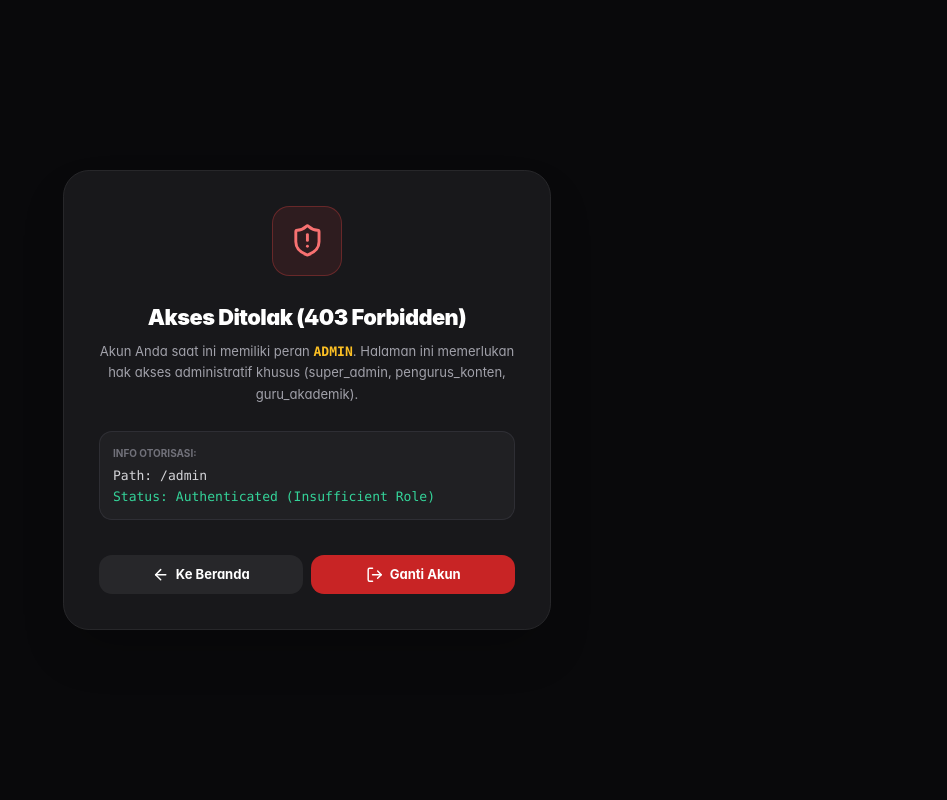
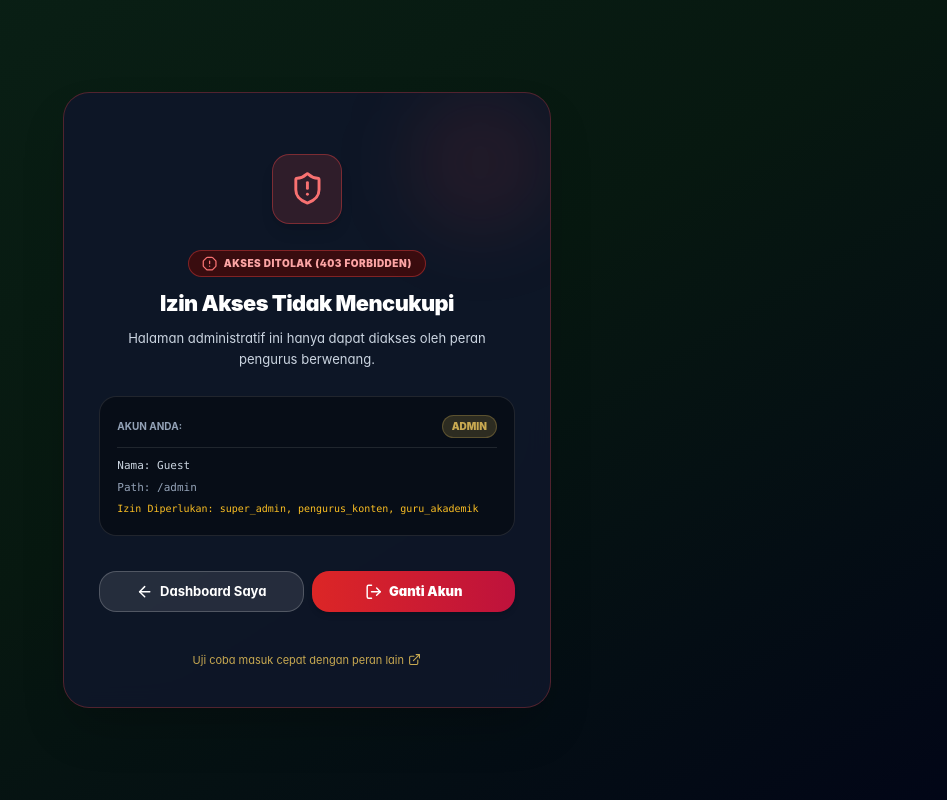
Before and after one commit to myalfian/newPPJM, a React (Vite) app: page /admin in a window 1280 px wide. Shown: the whole page, without its empty margins (333-1280 px from the left). Built offline with nearby package versions, Linux system fonts and the light colour scheme; sample sign-in values are in the browser's storage.

Commit message:
feat(security): harden RoleGuard with multi-tier 4-role hierarchy and granular module-level route protection

```diff
--- a/src/components/auth/RoleGuard.tsx
+++ b/src/components/auth/RoleGuard.tsx
@@ -1,85 +1,204 @@
-import React from 'react';
+import React, { useEffect, useMemo } from 'react';
 import { Navigate, useLocation, Link } from 'react-router-dom';
 import { useAuth } from '../../context/AuthContext';
 import { UserRole } from '../../lib/supabase';
-import { ShieldAlert, ArrowLeft, LogOut, Lock } from 'lucide-react';
+import {
+  ShieldAlert,
+  ArrowLeft,
+  LogOut,
+  Lock,
+  ShieldCheck,
+  AlertOctagon,
+  Sparkles,
+  ExternalLink,
+  Crown,
+  KeyRound,
+  UserCheck
+} from 'lucide-react';
 
-interface RoleGuardProps {
+export interface RoleGuardProps {
   children: React.ReactNode;
+  /** Daftar peran yang diizinkan mengakses modul ini */
   allowedRoles?: UserRole[];
+  /** Nama modul untuk pesan error yang lebih informatif (opsional) */
+  moduleName?: string;
+  /** Izinkan santri/user melihat portal tertentu */
+  allowSantri?: boolean;
 }
+
+// Pemetaan Hak Akses Modul Admin Default berdasarkan Jalur URL
+const MODULE_ROLE_POLICIES: Record<string, UserRole[]> = {
+  // Modul Akademik & STEM
+  '/admin/stem': ['super_admin', 'guru_akademik'],
+  '/admin/mandarin': ['super_admin', 'guru_akademik'],
+  '/admin/hafidz': ['super_admin', 'guru_akademik'],
+
+  // Modul Media & Publikasi
+  '/admin/berita': ['super_admin', 'pengurus_konten'],
+  '/admin/galeri': ['super_admin', 'pengurus_konten'],
+  '/admin/slider': ['super_admin', 'pengurus_konten'],
+  '/admin/kontak': ['super_admin', 'pengurus_konten'],
+  '/admin/osis': ['super_admin', 'pengurus_konten'],
+  '/admin/ekskul': ['super_admin', 'pengurus_konten'],
+
+  // Modul Bersama Pengurus
+  '/admin': ['super_admin', 'pengurus_konten', 'guru_akademik'],
+  '/admin/dashboard': ['super_admin', 'pengurus_konten', 'guru_akademik'],
+  '/admin/profil': ['super_admin', 'pengurus_konten', 'guru_akademik'],
+  '/admin/agenda': ['super_admin', 'pengurus_konten', 'guru_akademik'],
+  '/admin/prestasi': ['super_admin', 'pengurus_konten', 'guru_akademik'],
+  '/admin/editor': ['super_admin', 'pengurus_konten', 'guru_akademik'],
+  '/editor': ['super_admin', 'pengurus_konten', 'guru_akademik'],
+};
 
 export const RoleGuard: React.FC<RoleGuardProps> = ({
   children,
-  allowedRoles = ['super_admin', 'pengurus_konten', 'guru_akademik']
+  allowedRoles,
+  moduleName,
+  allowSantri = false,
 }) => {
-  const { isAuthenticated, role, loading, hasRole, signOut } = useAuth();
+  const { isAuthenticated, role, profile, loading, hasRole, signOut } = useAuth();
   const location = useLocation();
 
+  // Evaluasi aturan akses dinamis berdasarkan path URL jika allowedRoles tidak di-passing secara eksplisit
+  const effectiveAllowedRoles = useMemo<UserRole[]>(() => {
+    if (allowedRoles && allowedRoles.length > 0) {
+      return allowSantri ? [...allowedRoles, 'user'] : allowedRoles;
+    }
+
+    // Cocokkan prefix rute di pemetaan kebijakan
+    const currentPath = location.pathname.toLowerCase();
+    for (const [routePrefix, policyRoles] of Object.entries(MODULE_ROLE_POLICIES)) {
+      if (currentPath === routePrefix || currentPath.startsWith(`${routePrefix}/`)) {
+        return allowSantri ? [...policyRoles, 'user'] : policyRoles;
+      }
+    }
+
+    // Default akses pengurus umum
+    return allowSantri
+      ? ['super_admin', 'pengurus_konten', 'guru_akademik', 'user']
+      : ['super_admin', 'pengurus_konten', 'guru_akademik'];
+  }, [allowedRoles, location.pathname, allowSantri]);
+
+  // Catat percobaan akses ilegal ke konsol (Audit Trail Sisi Klien)
+  useEffect(() => {
+    if (!loading && isAuthenticated && role !== 'super_admin' && !effectiveAllowedRoles.includes(role)) {
+      console.warn(`[Security Alert 403] Akun ${profile?.full_name || role} (${role}) mencoba mengakses rute terproteksi: ${location.pathname}. Izin yang dibutuhkan: ${effectiveAllowedRoles.join(', ')}.`);
+    }
+  }, [loading, isAuthenticated, role, effectiveAllowedRoles, location.pathname, profile]);
+
+  // 1. STATE LOADING / VERIFIKASI SESI GOTRUE
   if (loading) {
     return (
-      <div className="min-h-screen bg-zinc-950 flex flex-col items-center justify-center p-4">
-        <div className="w-12 h-12 rounded-2xl bg-gradient-to-tr from-emerald-600 via-gold-400 to-emerald-400 p-0.5 animate-spin">
-          <div className="w-full h-full bg-zinc-950 rounded-2xl flex items-center justify-center">
-            <Lock className="w-5 h-5 text-gold-400 animate-pulse" />
+      <div className="min-h-screen bg-gradient-to-br from-[#0A2116] via-[#05110B] to-slate-950 flex flex-col items-center justify-center p-4">
+        <div className="w-14 h-14 rounded-3xl bg-gradient-to-tr from-[#0E7A4C] via-[#C8A951] to-emerald-400 p-0.5 animate-spin">
+          <div className="w-full h-full bg-[#0A2116] rounded-3xl flex items-center justify-center">
+            <Lock className="w-6 h-6 text-[#C8A951] animate-pulse" />
           </div>
         </div>
-        <p className="mt-4 text-xs font-bold text-zinc-400 tracking-wider uppercase">
-          Memverifikasi Otorisasi Akses...
+        <p className="mt-4 text-xs font-black text-emerald-300 tracking-wider uppercase animate-pulse">
+          Memverifikasi Otorisasi Sesi Pengurus...
         </p>
+        <span className="text-[10px] text-emerald-100/60 font-mono mt-1">
+          Pondok Pesantren Jauharul Maknuun
+        </span>
       </div>
     );
   }
 
-  // If not authenticated, redirect to login page with return url
+  // 2. STATE BELUM LOGIN: REDIRECT KE /ADMIN/LOGIN
   if (!isAuthenticated) {
     return <Navigate to="/admin/login" state={{ from: location }} replace />;
   }
 
-  // If user role is not permitted to access this module/area
-  if (!hasRole(allowedRoles)) {
+  // 3. STATE CEK PERAN (ROLE HIERARCHY):
+  // - super_admin (Level 4 Root) selalu lolos ke seluruh modul
+  // - Peran lain harus terdaftar dalam effectiveAllowedRoles
+  const isAuthorized = role === 'super_admin' || effectiveAllowedRoles.includes(role);
+
+  if (!isAuthorized) {
     return (
-      <div className="min-h-screen bg-zinc-950 text-white flex items-center justify-center p-4">
-        <div className="max-w-md w-full bg-zinc-900 border border-zinc-800 rounded-3xl p-6 sm:p-8 text-center space-y-6 shadow-2xl">
-          <div className="w-16 h-16 rounded-2xl bg-red-500/10 border border-red-500/30 text-red-400 mx-auto flex items-center justify-center">
+      <div className="min-h-screen bg-gradient-to-br from-[#0A2116] via-[#071810] to-slate-950 text-white flex items-center justify-center p-4 sm:p-6">
+        <div className="max-w-md w-full bg-slate-900/90 border border-red-500/30 rounded-3xl p-6 sm:p-8 text-center space-y-6 shadow-2xl backdrop-blur-md relative overflow-hidden">
+
+          {/* Top Decorative Ring */}
+          <div className="absolute top-0 right-0 w-32 h-32 bg-red-500/10 rounded-full blur-2xl pointer-events-none" />
+
+          {/* Icon Badge */}
+          <div className="w-16 h-16 rounded-2xl bg-red-500/15 border border-red-500/40 text-red-400 mx-auto flex items-center justify-center shadow-lg">
             <ShieldAlert className="w-8 h-8" />
           </div>
 
           <div className="space-y-2">
+            <div className="inline-flex items-center gap-1.5 px-3 py-1 rounded-full bg-red-950/80 border border-red-500/40 text-red-300 text-[10px] font-black uppercase tracking-wider">
+              <AlertOctagon className="w-3.5 h-3.5 text-red-400" />
+              <span>Akses Ditolak (403 Forbidden)</span>
+            </div>
             <h2 className="text-xl font-black text-white tracking-tight">
-              Akses Ditolak (403 Forbidden)
+              Izin Akses Tidak Mencukupi
             </h2>
-            <p className="text-xs text-zinc-400 leading-relaxed">
-              Akun Anda saat ini memiliki peran <strong className="text-gold-400 uppercase font-mono">{role}</strong>. Halaman ini memerlukan hak akses administratif khusus ({allowedRoles.join(', ')}).
+            <p className="text-xs text-slate-300 leading-relaxed">
+              {moduleName ? (
+                <>Modul <strong>{moduleName}</strong> memerlukan peran administratif khusus.</>
+              ) : (
+                <>Halaman administratif ini hanya dapat diakses oleh peran pengurus berwenang.</>
+              )}
             </p>
           </div>
 
-          <div className="p-3 rounded-xl bg-zinc-800/60 border border-zinc-700/50 text-left text-xs space-y-1">
-            <div className="text-[10px] uppercase font-bold text-zinc-500">Info Otorisasi:</div>
-            <div className="font-mono text-zinc-300 truncate">Path: {location.pathname}</div>
-            <div className="font-mono text-emerald-400">Status: Authenticated (Insufficient Role)</div>
+          {/* Info Akun yang Sedang Aktif */}
+          <div className="p-4 rounded-2xl bg-black/40 border border-white/10 text-left text-xs space-y-2">
+            <div className="flex items-center justify-between border-b border-white/10 pb-2">
+              <span className="text-[10px] uppercase font-bold text-slate-400">Akun Anda:</span>
+              <span className="px-2 py-0.5 rounded-full text-[10px] font-black uppercase bg-[#C8A951]/20 text-[#C8A951] border border-[#C8A951]/30">
+                {role === 'user' ? 'Santri / User' : role}
+              </span>
+            </div>
+            <div className="space-y-1 font-mono text-[11px]">
+              <div className="text-slate-300 truncate">Nama: {profile?.full_name || 'Pengguna'}</div>
+              <div className="text-slate-400 truncate">Path: {location.pathname}</div>
+              <div className="text-amber-400 text-[10px]">
+                Izin Diperlukan: {effectiveAllowedRoles.map(r => r === 'user' ? 'Santri' : r).join(', ')}
+              </div>
+            </div>
           </div>
 
+          {/* Action Buttons */}
           <div className="flex flex-col sm:flex-row gap-2 pt-2">
             <Link
-              to="/"
-              className="flex-1 inline-flex items-center justify-center gap-1.5 px-4 py-2.5 rounded-xl bg-zinc-800 hover:bg-zinc-700 text-xs font-bold text-white transition-colors"
+              to={role === 'user' ? '/profil' : '/admin/dashboard'}
+              className="flex-1 inline-flex items-center justify-center gap-1.5 px-4 py-2.5 rounded-2xl bg-white/10 hover:bg-white/20 border border-white/20 text-xs font-bold text-white transition-all"
             >
               <ArrowLeft className="w-4 h-4" />
-              <span>Ke Beranda</span>
+              <span>{role === 'user' ? 'Portal Santri' : 'Dashboard Saya'}</span>
             </Link>
+
             <button
               onClick={() => signOut()}
-              className="flex-1 inline-flex items-center justify-center gap-1.5 px-4 py-2.5 rounded-xl bg-red-600/90 hover:bg-red-600 text-xs font-bold text-white transition-colors"
+              className="flex-1 inline-flex items-center justify-center gap-1.5 px-4 py-2.5 rounded-2xl bg-gradient-to-r from-red-600 to-rose-700 hover:from-red-500 hover:to-rose-600 text-xs font-black text-white shadow-md transition-all"
             >
               <LogOut className="w-4 h-4" />
               <span>Ganti Akun</span>
             </button>
           </div>
+
+          <div className="pt-1">
+            <Link
+              to="/login"
+              className="text-[11px] text-[#C8A951] hover:underline inline-flex items-center gap-1"
+            >
+              <span>Uji coba masuk cepat dengan peran lain</span>
+              <ExternalLink className="w-3 h-3" />
+            </Link>
+          </div>
+
         </div>
       </div>
     );
   }
 
+  // 4. AKSES DITERIMA: RENDER KONTEN ADMIN
   return <>{children}</>;
 };
+
+export default RoleGuard;
```
